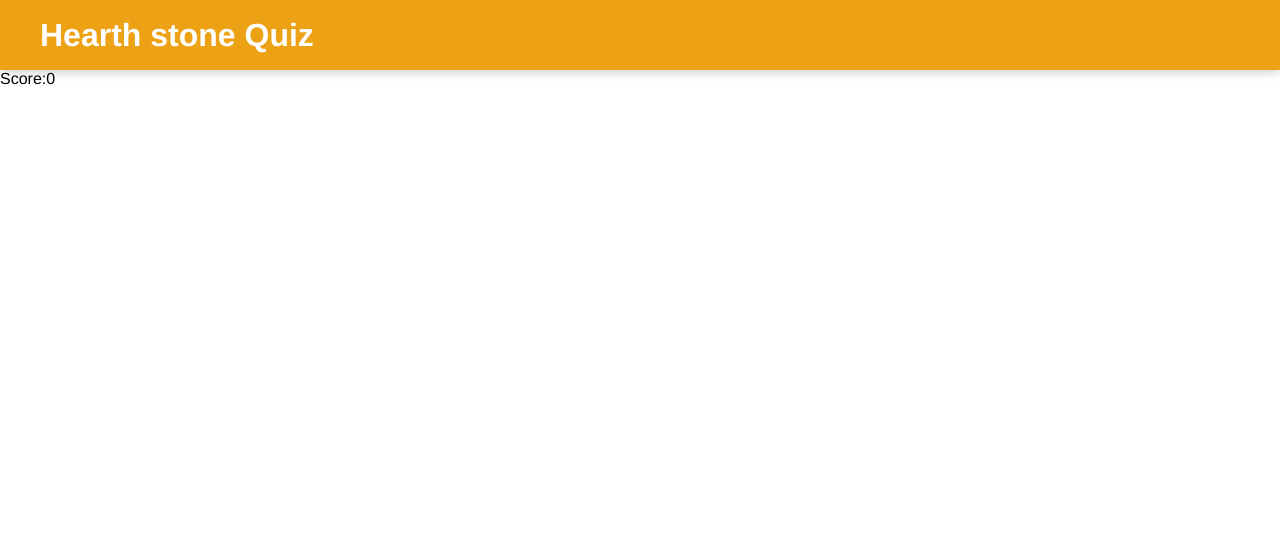
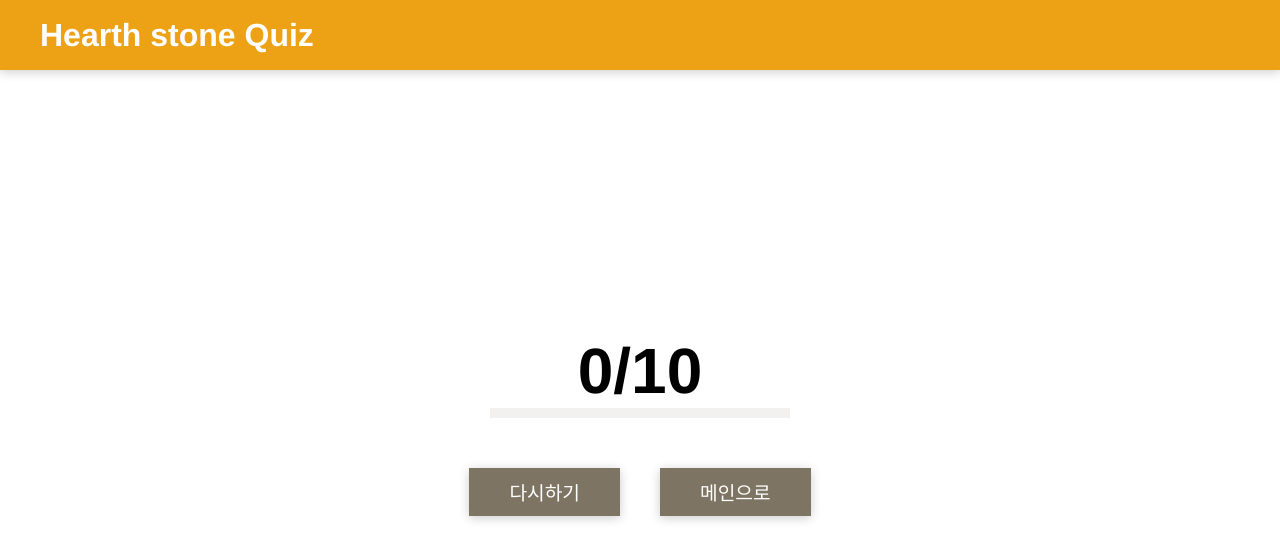
Before and after one commit to Andy-0414/hearthstone_quiz, a Vue app: page /clear in a window 1280 px wide. Shown: the top 560 px of the page. Built offline with nearby package versions, Linux system fonts and the light colour scheme.

Commit message:
UPDATE clear

```diff
--- a/src/components/type/Card.ts
+++ b/src/components/type/Card.ts
@@ -86,6 +86,11 @@
         }
         return output
     }
+    /**
+     * @description 뽑은 카드 리스트 초기화
+     *
+     * @memberof CardManager
+     */
     resetPullCardsIndex(): void {
         this.cardList = []
     }
--- a/src/views/Clear.vue
+++ b/src/views/Clear.vue
@@ -1,22 +1,107 @@
 <template>
-    <div class="clear">Score:{{score}}</div>
+  <div class="clear">
+    <h1 class="clear__totalScore">{{currentScore}}/{{getTotalRound}}</h1>
+    <div class="clear__scoreBar">
+      <div id="bar" :style="`width:${currentScore/getTotalRound*100}%`"></div>
+    </div>
+    <div class="actionList">
+      <router-link to="/quiz" style="text-decoration:none;">
+        <Card class="actionList__item">
+          <template slot="content">다시하기</template>
+        </Card>
+      </router-link>
+      <router-link to="/" style="text-decoration:none;">
+        <Card class="actionList__item">
+          <template slot="content">메인으로</template>
+        </Card>
+      </router-link>
+    </div>
+  </div>
 </template>
 
 <script lang="ts">
-import Vue from 'vue'
+import Vue from "vue";
+import Card from "../components/Card.vue";
+
 export default Vue.extend({
-    data(){
-        return {
-            score : 0
-        }
+  data() {
+    return {
+      currentScore: 0
+    };
+  },
+  created() {
+    this.startScoreAnimation();
+  },
+  methods: {
+    startScoreAnimation() {
+      let loop = setInterval(() => {
+        if (this.currentScore < this.getScore) this.currentScore++;
+        else clearTimeout(loop);
+      }, 50);
+    }
+  },
+  components: {
+    Card
+  },
+  computed: {
+    getTotalRound() {
+      return this.$store.state.quizOption.totalRound;
     },
-    created(){
-        this.score = this.$store.state.score
+    getScore() {
+      return this.$store.state.score;
     }
-})
+  }
+});
 </script>
 
 
 <style>
+.clear {
+  width: 100%;
+  height: 100%;
 
+  display: flex;
+  flex-direction: column;
+  justify-content: center;
+  align-items: center;
+}
+.clear__totalScore {
+  font-size: 4em;
+}
+.clear__scoreBar {
+  width: 300px;
+  height: 10px;
+
+  background-color: rgb(126, 116, 99, 0.1);
+}
+.clear__scoreBar #bar {
+  width: 0;
+  height: 100%;
+
+  background-color: #eda115;
+
+  transition: 0.4s ease-out;
+}
+.actionList {
+  margin-top: 30px;
+  display: flex;
+}
+.actionList__item {
+  cursor: pointer;
+  border: none;
+  outline: none;
+  text-decoration: none;
+  background-color: #7e7463;
+  box-shadow: 0px 2px 10px 0px rgba(0, 0, 0, 0.2);
+
+  padding: 10px 40px;
+  margin: 20px;
+  color: white;
+  font-size: 1.2em;
+
+  transition: 0.2s;
+}
+.actionList__item:hover {
+  background-color: #2c2319;
+}
 </style>
--- a/src/views/Home.vue
+++ b/src/views/Home.vue
@@ -46,6 +46,8 @@
   align-items: center;
 }
 .quizCard {
+  cursor: pointer;
+
   width: 300px;
   height: 400px;
 
```
